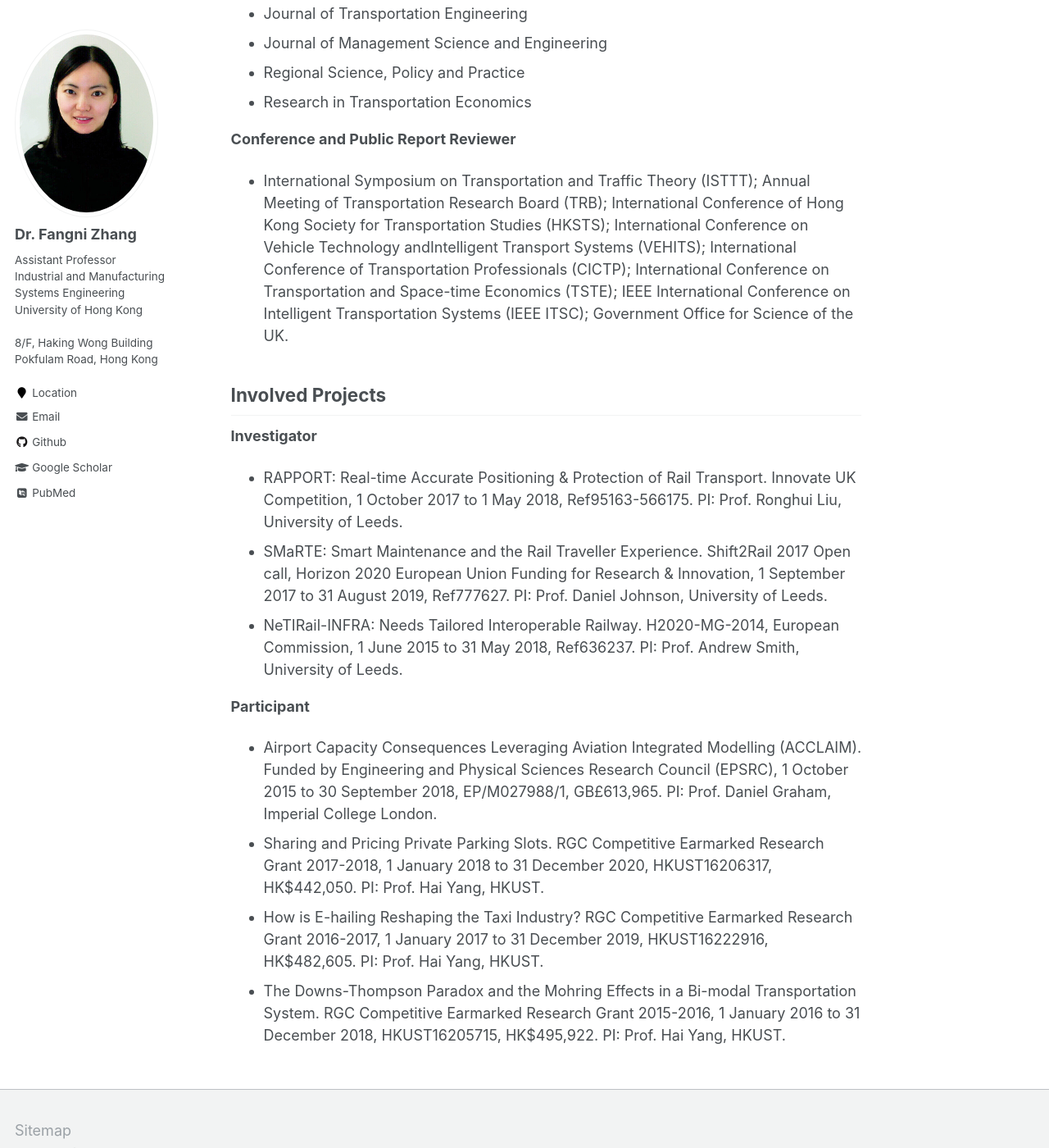
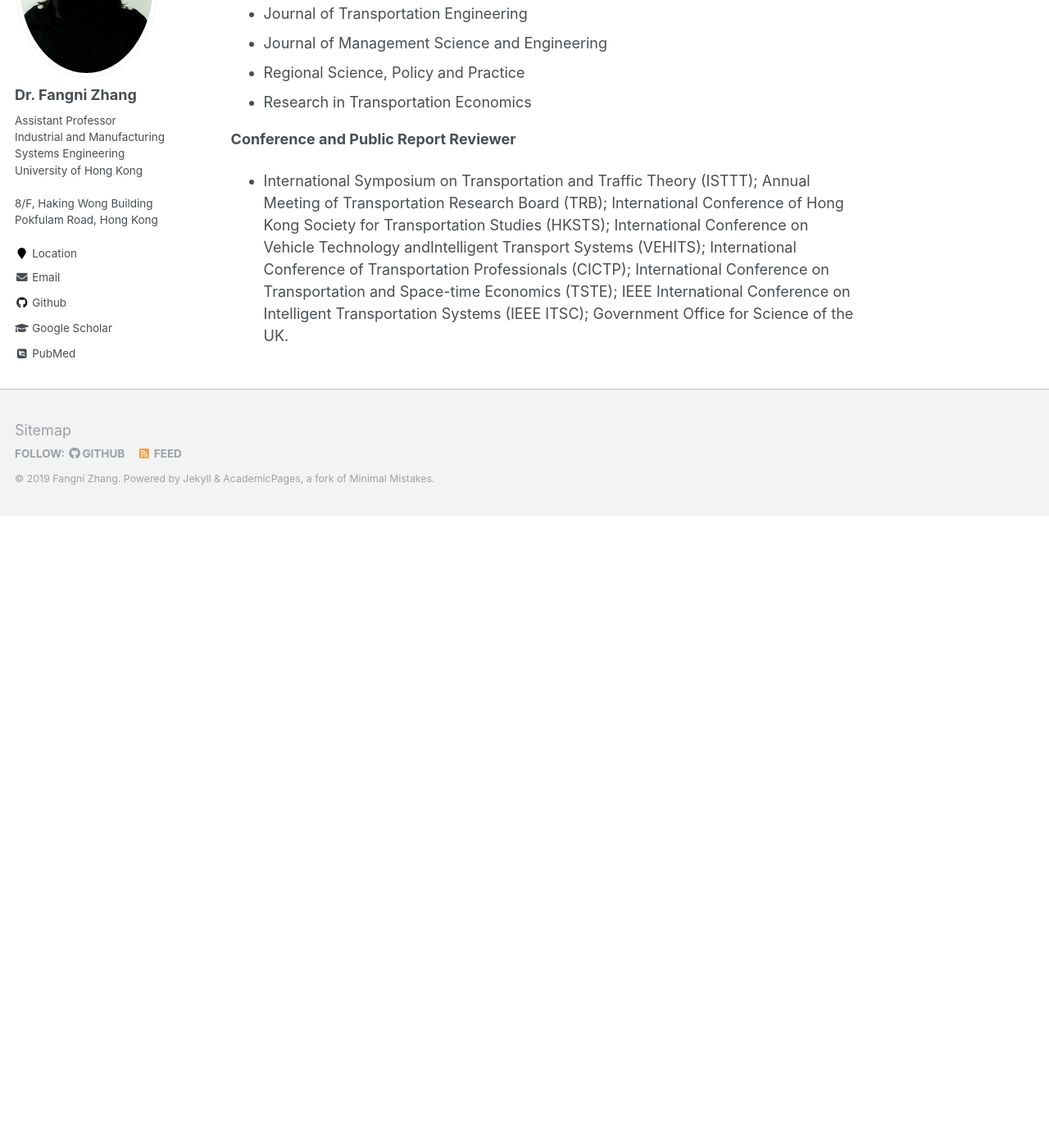
Before and after one commit to fangnizhang/fangnizhang.github.io, a Jekyll site: the page built from _pages/research.md, in a window 1280 px wide and 1400 px high, scrolled down 2349 px. Shown: the whole window at 82% size. Built offline with Jekyll 4.4.1, drawn with Linux system fonts in a browser that asks for light colours; some web fonts are replaced; after the commit the page ends 2979 px from its top, so only the background shows below that.

Commit message:
Update research.md

```diff
--- a/_pages/research.md
+++ b/_pages/research.md
@@ -66,17 +66,3 @@ Academic services
 **Conference and Public Report Reviewer**
 
 * International Symposium on Transportation and Traffic Theory (ISTTT); Annual Meeting of Transportation Research Board (TRB); International Conference of Hong Kong Society for Transportation Studies (HKSTS); International Conference on Vehicle Technology andIntelligent Transport Systems (VEHITS); International Conference of Transportation Professionals (CICTP); International Conference on Transportation and Space-time Economics (TSTE); IEEE International Conference on Intelligent Transportation Systems (IEEE ITSC); Government Office for Science of the UK.
-
-Involved Projects
--------------
-**Investigator**
-
-* RAPPORT: Real-time Accurate Positioning & Protection of Rail Transport. Innovate UK Competition, 1 October 2017 to 1 May 2018, Ref95163-566175. PI: Prof. Ronghui Liu, University of Leeds.
-* SMaRTE: Smart Maintenance and the Rail Traveller Experience. Shift2Rail 2017 Open call, Horizon 2020 European Union Funding for Research & Innovation, 1 September 2017 to 31 August 2019, Ref777627. PI: Prof. Daniel Johnson, University of Leeds.
-* NeTIRail-INFRA: Needs Tailored Interoperable Railway. H2020-MG-2014, European Commission, 1 June 2015 to 31 May 2018, Ref636237. PI: Prof. Andrew Smith, University of Leeds.
-
-**Participant**
-* Airport Capacity Consequences Leveraging Aviation Integrated Modelling (ACCLAIM). Funded by Engineering and Physical Sciences Research Council (EPSRC), 1 October 2015 to 30 September 2018, EP/M027988/1, GB£613,965. PI: Prof. Daniel Graham, Imperial College London.
-* Sharing and Pricing Private Parking Slots. RGC Competitive Earmarked Research Grant 2017-2018, 1 January 2018 to 31 December 2020, HKUST16206317, HK$442,050. PI: Prof. Hai Yang, HKUST.
-* How is E-hailing Reshaping the Taxi Industry? RGC Competitive Earmarked Research Grant 2016-2017, 1 January 2017 to 31 December 2019, HKUST16222916, HK$482,605. PI: Prof. Hai Yang, HKUST.
-* The Downs-Thompson Paradox and the Mohring Effects in a Bi-modal Transportation System. RGC Competitive Earmarked Research Grant 2015-2016, 1 January 2016 to 31 December 2018, HKUST16205715, HK$495,922. PI: Prof. Hai Yang, HKUST.
```
